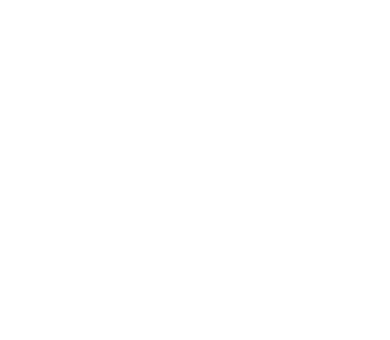
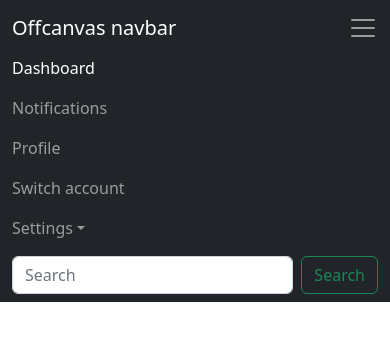
Before and after one commit to Pitroq/bootstrap_templates, a plain HTML site: page template1/test.html in a window 390 px wide. Drawn offline with Linux system fonts and the light colour scheme.

Commit message:
some changes

```diff
--- a/template1/test.html
+++ b/template1/test.html
@@ -4,9 +4,48 @@
   <meta charset="UTF-8">
   <meta http-equiv="X-UA-Compatible" content="IE=edge">
   <meta name="viewport" content="width=device-width, initial-scale=1.0">
+  <link rel="stylesheet" href="css/bootstrap.css">
   <title>Document</title>
 </head>
 <body>
+  <nav class="navbar navbar-expand-lg fixed-top navbar-dark bg-dark" aria-label="Main navigation">
+    <div class="container-fluid">
+      <a class="navbar-brand" href="#">Offcanvas navbar</a>
+      <button class="navbar-toggler p-0 border-0" type="button" id="navbarSideCollapse" aria-label="Toggle navigation">
+        <span class="navbar-toggler-icon"></span>
+      </button>
+
+      <div class="navbar-collapse offcanvas-collapse" id="navbarsExampleDefault">
+        <ul class="navbar-nav me-auto mb-2 mb-lg-0">
+          <li class="nav-item">
+            <a class="nav-link active" aria-current="page" href="#">Dashboard</a>
+          </li>
+          <li class="nav-item">
+            <a class="nav-link" href="#">Notifications</a>
+          </li>
+          <li class="nav-item">
+            <a class="nav-link" href="#">Profile</a>
+          </li>
+          <li class="nav-item">
+            <a class="nav-link" href="#">Switch account</a>
+          </li>
+          <li class="nav-item dropdown">
+            <a class="nav-link dropdown-toggle" href="#" data-bs-toggle="dropdown" aria-expanded="false">Settings</a>
+            <ul class="dropdown-menu">
+              <li><a class="dropdown-item" href="#">Action</a></li>
+              <li><a class="dropdown-item" href="#">Another action</a></li>
+              <li><a class="dropdown-item" href="#">Something else here</a></li>
+            </ul>
+          </li>
+        </ul>
+        <form class="d-flex" role="search">
+          <input class="form-control me-2" type="search" placeholder="Search" aria-label="Search">
+          <button class="btn btn-outline-success" type="submit">Search</button>
+        </form>
+      </div>
+    </div>
+  </nav>
+  <script src="js/bootstrap.js"></script>
 
 </body>
 </html>
```
Also changed, not shown: template1/index.html (+3 -4 lines).
